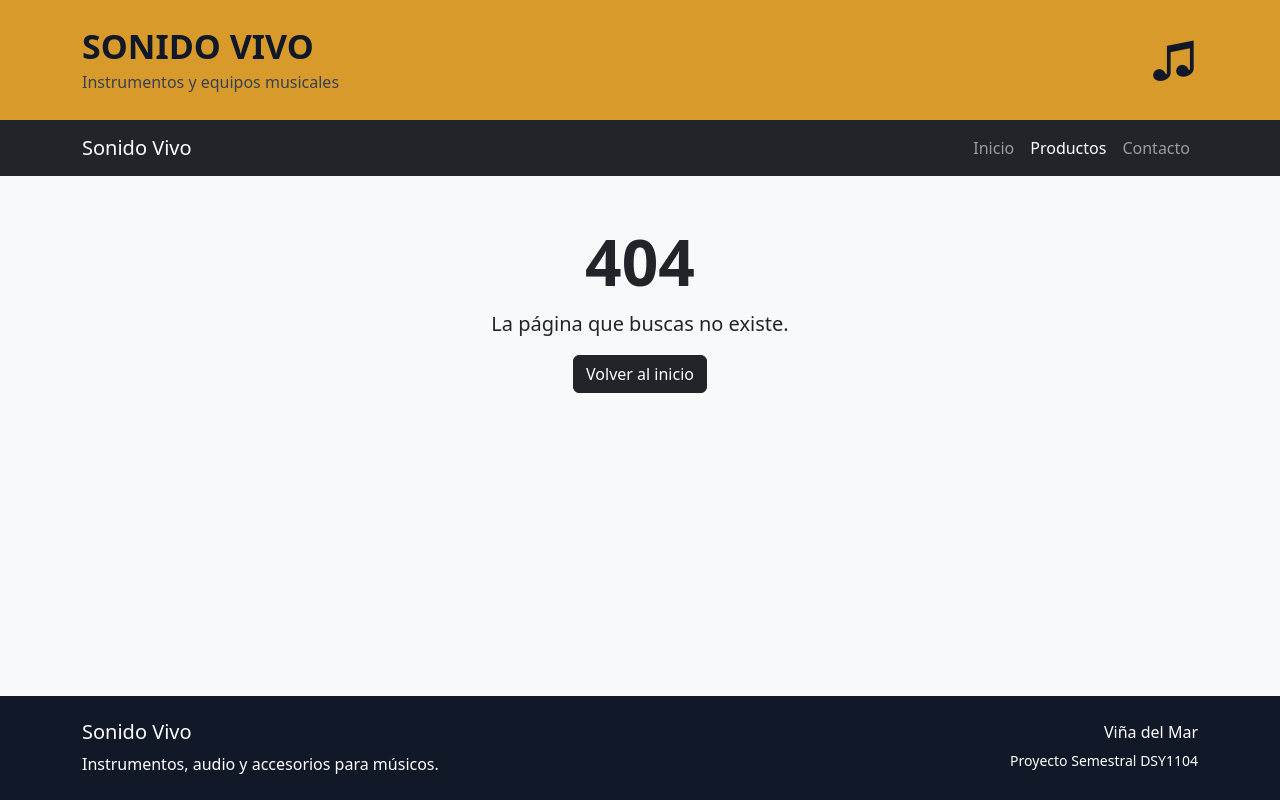
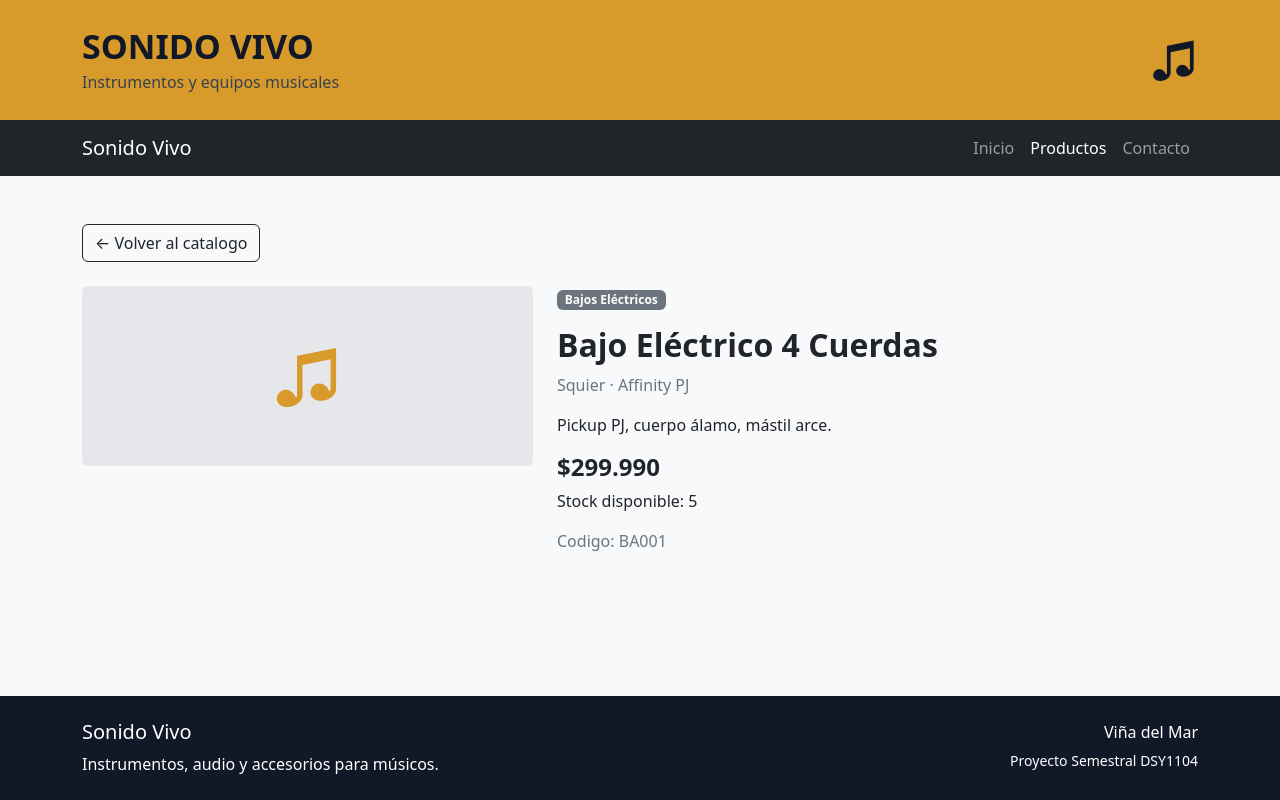
Before and after one commit to pablgonzalezr-cyber/SonidoVivo, a React app in the folder frontend/: page /productos/BA001 in a window 1280 px wide. Built offline with nearby package versions, Linux system fonts and the light colour scheme; the HTML template or start-up script is replaced by a standard one.

Commit message:
Agrega detalle individual de productos

```diff
--- a/frontend/src/App.jsx
+++ b/frontend/src/App.jsx
@@ -4,6 +4,7 @@ import LayoutPrincipal from "./components/LayoutPrincipal";
 
 import Inicio from "./pages/Inicio";
 import Productos from "./pages/Productos";
+import DetalleProducto from "./pages/DetalleProducto";
 import Contacto from "./pages/Contacto";
 import NotFound from "./pages/NotFound";
 
@@ -29,6 +30,12 @@ function App() {
 
 
                 <Route
+                    path="/productos/:codigo"
+                    element={<DetalleProducto />}
+                />
+
+
+                <Route
                     path="/contacto"
                     element={<Contacto />}
                 />
--- a/frontend/src/components/ProductoCard.jsx
+++ b/frontend/src/components/ProductoCard.jsx
@@ -1,3 +1,6 @@
+import { Link } from "react-router-dom";
+
+
 function ProductoCard({ producto }) {
 
     return (
@@ -29,7 +32,9 @@ function ProductoCard({ producto }) {
 
                 <p className="text-secondary mb-1">
 
-                    {producto.marca} · {producto.modelo}
+                    {producto.marca}
+                    {" · "}
+                    {producto.modelo}
 
                 </p>
 
@@ -45,16 +50,29 @@ function ProductoCard({ producto }) {
 
                     <p className="fw-bold fs-5 mb-1">
 
-                        ${producto.precio.toLocaleString("es-CL")}
+                        $
+                        {producto.precio.toLocaleString("es-CL")}
 
                     </p>
 
 
                     <small className="text-secondary">
 
-                        Stock disponible: {producto.stock}
+                        Stock disponible:
+                        {" "}
+                        {producto.stock}
 
                     </small>
+
+
+                    <Link
+                        to={`/productos/${producto.codigo}`}
+                        className="btn btn-outline-dark w-100 mt-3"
+                    >
+
+                        Ver detalle
+
+                    </Link>
 
                 </div>
 
--- /dev/null
+++ b/frontend/src/pages/DetalleProducto.jsx
@@ -0,0 +1,147 @@
+import { Link, useParams } from "react-router-dom";
+
+import productos from "../data/productos";
+
+
+function DetalleProducto() {
+
+    const { codigo } = useParams();
+
+
+    const producto = productos.find(
+        (producto) =>
+            producto.codigo === codigo
+    );
+
+
+    if (!producto) {
+
+        return (
+
+            <section className="container py-5 text-center">
+
+                <h2>
+                    Producto no encontrado
+                </h2>
+
+
+                <p className="text-secondary">
+
+                    El producto solicitado
+                    no existe en el catalogo.
+
+                </p>
+
+
+                <Link
+                    to="/productos"
+                    className="btn btn-dark"
+                >
+
+                    Volver al catalogo
+
+                </Link>
+
+            </section>
+
+        );
+
+    }
+
+
+    return (
+
+        <section className="container py-5">
+
+            <Link
+                to="/productos"
+                className="btn btn-outline-dark mb-4"
+            >
+
+                ← Volver al catalogo
+
+            </Link>
+
+
+            <div className="row g-4">
+
+                <div className="col-12 col-md-5">
+
+                    <div className="producto-imagen-placeholder rounded">
+
+                        ♫
+
+                    </div>
+
+                </div>
+
+
+                <div className="col-12 col-md-7">
+
+                    <span className="badge bg-secondary mb-3">
+
+                        {producto.categoria}
+
+                    </span>
+
+
+                    <h2 className="fw-bold">
+
+                        {producto.nombre}
+
+                    </h2>
+
+
+                    <p className="text-secondary">
+
+                        {producto.marca}
+                        {" · "}
+                        {producto.modelo}
+
+                    </p>
+
+
+                    <p>
+
+                        {producto.descripcion}
+
+                    </p>
+
+
+                    <h3 className="h4 fw-bold">
+
+                        $
+                        {producto.precio.toLocaleString("es-CL")}
+
+                    </h3>
+
+
+                    <p>
+
+                        Stock disponible:
+                        {" "}
+                        {producto.stock}
+
+                    </p>
+
+
+                    <p className="text-secondary">
+
+                        Codigo:
+                        {" "}
+                        {producto.codigo}
+
+                    </p>
+
+                </div>
+
+            </div>
+
+        </section>
+
+    );
+
+}
+
+
+export default DetalleProducto;
```
